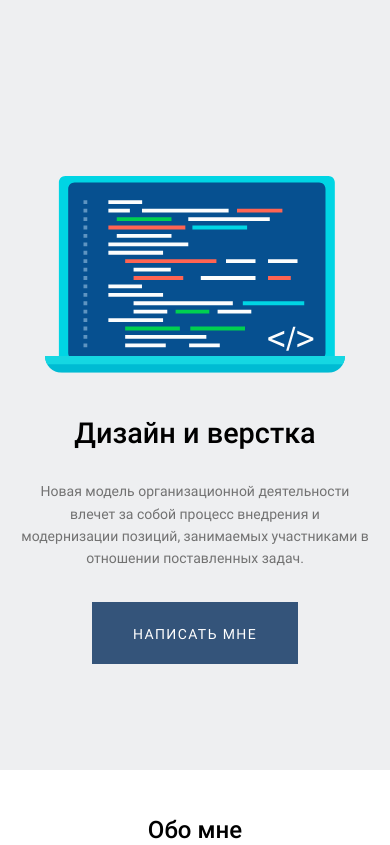
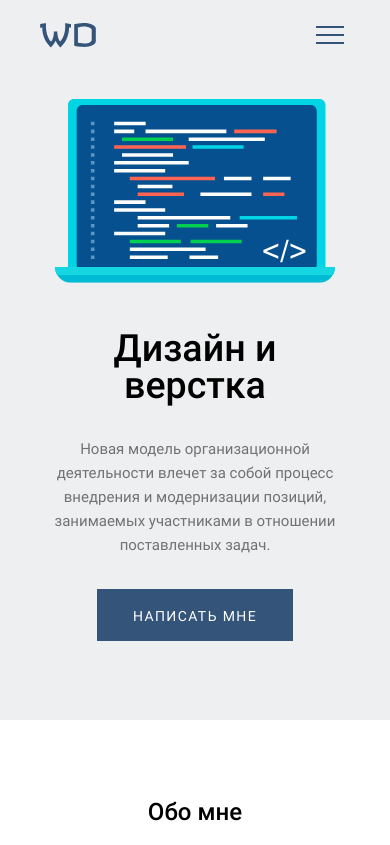
Before and after one commit to miramar88/css-pro, a plain HTML site: page index.html in a window 390 px wide. Shown: the top 845 px of the page. Drawn offline with Linux system fonts and the light colour scheme; files whose address does not match are found by name.

Commit message:
fix header adaptive and buttons

```diff
--- a/css/style.css
+++ b/css/style.css
@@ -98,6 +98,7 @@ a {
 .header {
   width: 100%;
   position: fixed;
+  z-index: 100;
 }
 
 .header__inner {
@@ -116,6 +117,10 @@ a {
   100% {
     opacity: 1;
   }
+}
+
+.header__logo {
+   display: inline-block;
 }
 
 .header__menu {
@@ -139,6 +144,10 @@ a {
 
 .header__link:hover {
   color: #0472f8;
+}
+
+.header__menu-btn {
+  display: none;
 }
 
 /* header styles end */
@@ -171,7 +180,11 @@ a {
 
 .hero__title {
   margin-bottom: 60px;
+  font-family: "Roboto-Medium", sans-serif;
+  font-weight: 500;
   font-size: 3em;
+  line-height: 1;
+  color: #000;
 }
 
 .hero__button {
@@ -525,6 +538,17 @@ a {
 
 
 @media screen and (max-width: 1024px) {
+
+  .header__inner {
+    padding-top: 25px;
+  }
+
+  .header__logo,
+  .header__logo img {
+    height: 35px;
+    width: auto;
+  }
+
   .hero__title {
     margin-bottom: 60px;
     font-size: 2.5em;
@@ -537,8 +561,40 @@ a {
     padding: 0 40px;
   }
 
+  .button {
+    padding: 20px 36px;
+    padding-bottom: 18px;
+    font-size: 14px;
+  }
+
+  .header__item {
+    margin-left: 26px;
+  }
+
+  .header__link {
+    font-size: 15px;
+  }
+
+  .hero__inner {
+    padding-left: 0;
+  }
+
+  .hero__image,
+  .hero__image img {
+    width: 280px;
+    height: auto;
+  }
+
   .hero__content {
-    margin-left: 80px;
+    margin-left: 50px;
+  }
+
+  .hero__title {
+    margin-bottom: 45px;
+  }
+
+  .hero__button {
+    margin-top: 45px;
   }
 
   .about-benefit {
@@ -559,6 +615,10 @@ a {
   .skills__photo img {
     width: 400px;
     height: auto;
+  }
+
+  .skills__list {
+    max-width: 400px;
   }
 
   .process__inner {
@@ -589,8 +649,64 @@ a {
     font-size: 1.5rem;
   }
 
+   .header__inner {
+    padding-top: 15px;
+  }
+
+  .header__logo,
+  .header__logo img {
+    height: 25px;
+    width: auto;
+  }
+
+  .header__menu {
+    display: none;
+  }
+
+  .header__menu-btn {
+    display: block;
+    width: 40px;
+    height: 40px;
+    display: flex;
+    flex-direction: column;
+    justify-content: center;
+    align-items: center;
+    border: none;
+    background-color: transparent;
+  }
+
+  .header__menu-elem {
+    display: block;
+    width: 100%;
+    height: 2px;
+    background-color: #34547a;
+    position: relative;
+    }
+
+  .header__menu-elem:before {
+    position: absolute;
+    content: '';
+    width: 100%;
+    height: 2px;
+    top: 8px;
+    left: 0;
+    background-color: #34547a;
+  }
+
+  .header__menu-elem:after {
+    position: absolute;
+    content: '';
+    width: 100%;
+    height: 2px;
+    top: -8px;
+    left: 0;
+    background-color: #34547a;
+  }
+}
+
   .hero__inner {
-    padding-top: 108px;
+    height: auto;
+    padding-top: 20px;
     padding-left: 0;
     flex-direction: column;
     align-items: center;
--- a/index.html
+++ b/index.html
@@ -11,7 +11,7 @@
 
 <body>
   <div class="wrapper">
-    <!-- <header class="header">
+    <header class="header">
       <div class="container">
         <div class="header__inner">
           <a class="header__logo">
@@ -20,35 +20,38 @@
           <nav>
             <ul class="header__menu">
               <li class="header__item">
-                <a href="#" class="header__link">главная</a>
+                <a href="#top-section" class="header__link">главная</a>
               </li>
               <li class="header__item">
                 <a href="#about-me" class="header__link">об авторе</a>
               </li>
               <li class="header__item">
-                <a href="#" class="header__link">работы</a>
+                <a href="#my-works" class="header__link">работы</a>
               </li>
               <li class="header__item">
                 <a href="#" class="header__link">процесс</a>
               </li>
               <li class="header__item">
-                <a href="#" class="header__link">контакты</a>
+                <a href="#connect" class="header__link">контакты</a>
               </li>
             </ul>
           </nav>
+          <button class="header__menu-btn">
+            <span class="header__menu-elem"></span>
+          </button>
         </div>
       </div>
-    </header> -->
+    </header>
 
     <main>
-      <section class="hero">
+      <section class="hero" id="top-section">
         <div class="container">
           <div class="hero__inner">
             <div class="hero__image">
               <img src="images/top-pic.svg" alt="image">
             </div>
             <div class="hero__content">
-              <h1 class="title hero__title">
+              <h1 class="hero__title">
                 Дизайн и верстка
               </h1>
               <p>
@@ -178,7 +181,7 @@
         </div>
       </section>
 
-      <section class="gallery">
+      <section class="gallery" id="my-works">
         <div class="gallery__inner">
           <ul class="works">
             <li class="works__item">
@@ -249,7 +252,7 @@
         </div>
       </section>
 
-      <section class="contacts">
+      <section class="contacts" id="connect">
         <div class="container">
           <div class="contacts__inner">
             <h2 class="title contacts__title">Хотите веб-сайт?</h2>
```
